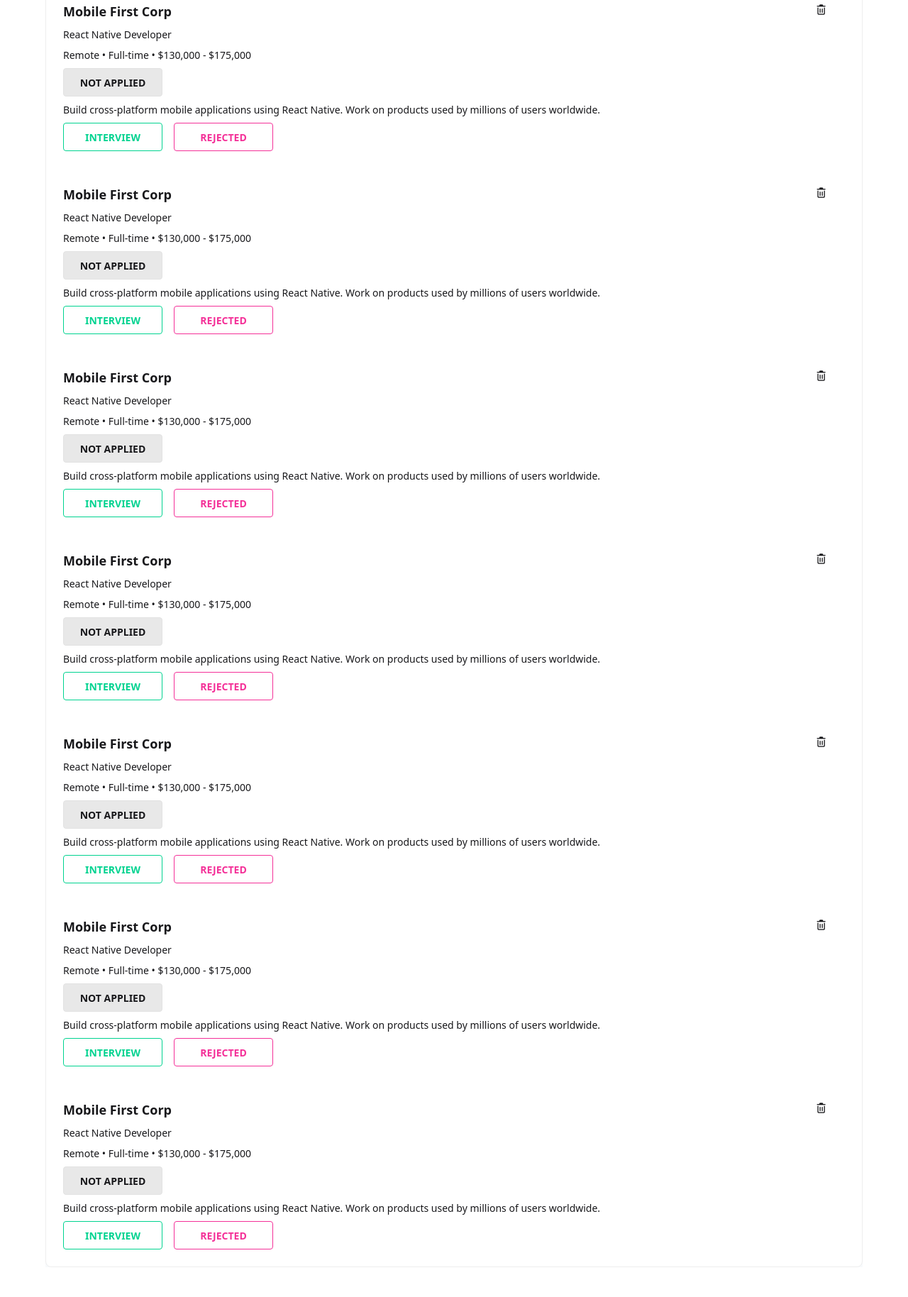
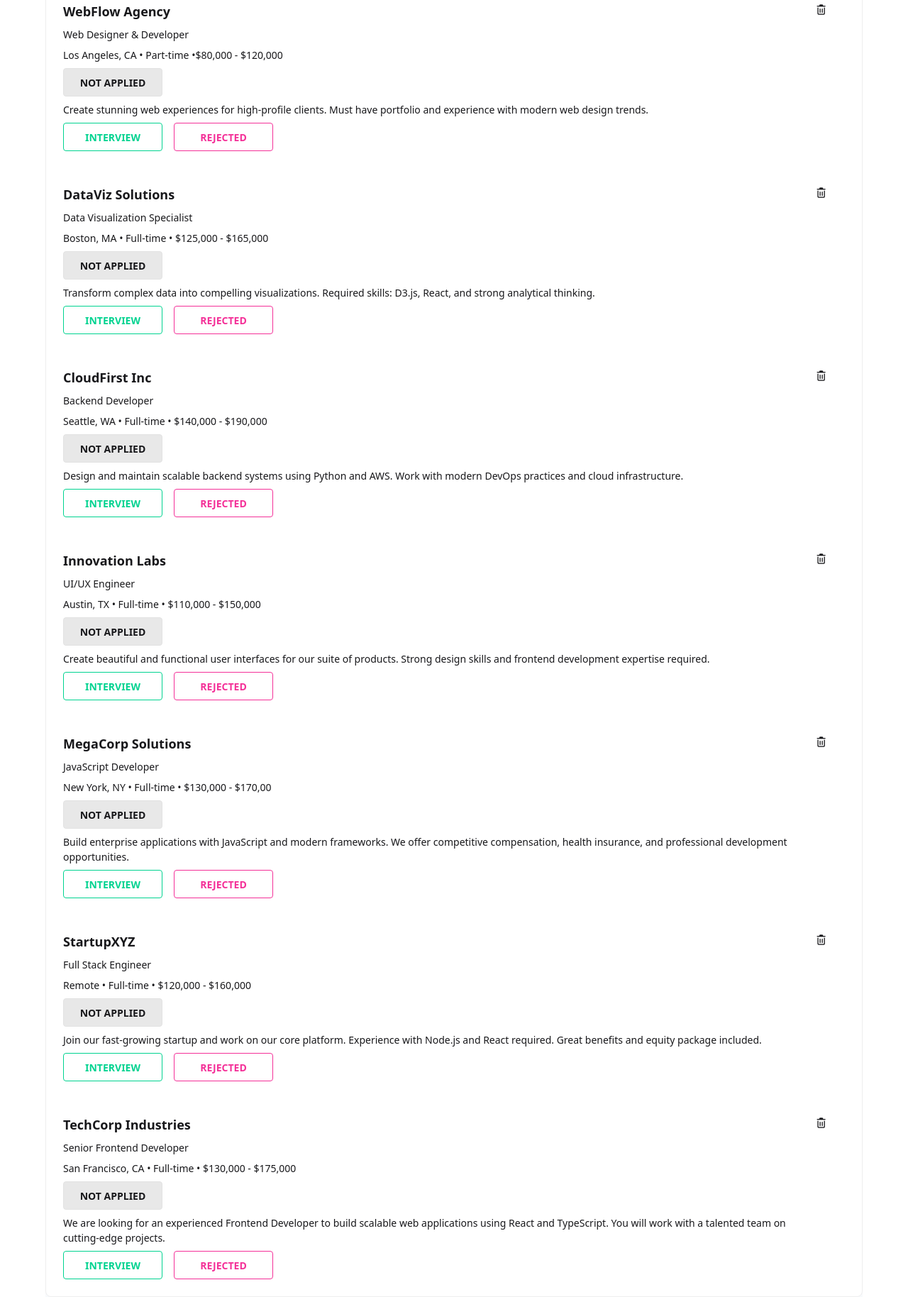
Before and after one commit to hasanimam98/Assignment-04, a plain HTML site: page index.html in a window 1280 px wide. Shown: the part 516-2344 px from the top of the page at 71% size. Before the commit the page ends 2302 px from the top, so only its background shows below. Drawn offline with nearby package versions, Linux system fonts and the light colour scheme.

```diff
--- a/index.html
+++ b/index.html
@@ -61,7 +61,7 @@
         <div role="tabpanel" class="tab-content border-base-300 bg-base-100">
           <!-- card1 -->
           <div
-            class="card-body card grid grid-cols-[repeat(1,25fr)_1fr] justify-between"
+            class="card-body card grid grid-cols-[repeat(1,25fr)_1fr] justify-between data-id='0'"
           >
             <div class="space-y-2">
               <h2 class="card-title">Mobile First Corp</h2>
@@ -99,20 +99,22 @@
           <!-- card2 -->
 
           <div
-            class="card-body card grid grid-cols-[repeat(1,25fr)_1fr] justify-between"
+            class="card-body card grid grid-cols-[repeat(1,25fr)_1fr] justify-between data-id='1'"
           >
             <div class="space-y-2">
-              <h2 class="card-title">Mobile First Corp</h2>
-              <p class="font-light">React Native Developer</p>
-              <p class="font-light">Remote • Full-time • $130,000 - $175,000</p>
+              <h2 class="card-title">WebFlow Agency</h2>
+              <p class="font-light">Web Designer & Developer</p>
+              <p class="font-light">
+                Los Angeles, CA • Part-time •$80,000 - $120,000
+              </p>
 
               <button class="btn btn-active w-35 Not-Applied">
                 NOT APPLIED
               </button>
 
               <p class="font-light">
-                Build cross-platform mobile applications using React Native.
-                Work on products used by millions of users worldwide.
+                Create stunning web experiences for high-profile clients. Must
+                have portfolio and experience with modern web design trends.
               </p>
 
               <div class="flex gap-4">
@@ -134,20 +136,22 @@
           <!-- Card3 -->
 
           <div
-            class="card-body grid grid-cols-[repeat(1,25fr)_1fr] justify-between"
+            class="card-body grid grid-cols-[repeat(1,25fr)_1fr] justify-between data-id='2'"
           >
             <div class="space-y-2">
-              <h2 class="card-title">Mobile First Corp</h2>
-              <p class="font-light">React Native Developer</p>
-              <p class="font-light">Remote • Full-time • $130,000 - $175,000</p>
+              <h2 class="card-title">DataViz Solutions</h2>
+              <p class="font-light">Data Visualization Specialist</p>
+              <p class="font-light">
+                Boston, MA • Full-time • $125,000 - $165,000
+              </p>
 
               <button class="btn btn-active w-35 Not-Applied">
                 NOT APPLIED
               </button>
 
               <p class="font-light">
-                Build cross-platform mobile applications using React Native.
-                Work on products used by millions of users worldwide.
+                Transform complex data into compelling visualizations. Required
+                skills: D3.js, React, and strong analytical thinking.
               </p>
 
               <div class="flex gap-4">
@@ -168,20 +172,22 @@
           </div>
           <!-- Card4 -->
           <div
-            class="card-body grid grid-cols-[repeat(1,25fr)_1fr] justify-between"
+            class="card-body grid grid-cols-[repeat(1,25fr)_1fr] justify-between data-id='3'"
           >
             <div class="space-y-2">
-              <h2 class="card-title">Mobile First Corp</h2>
-              <p class="font-light">React Native Developer</p>
-              <p class="font-light">Remote • Full-time • $130,000 - $175,000</p>
+              <h2 class="card-title">CloudFirst Inc</h2>
+              <p class="font-light">Backend Developer</p>
+              <p class="font-light">
+                Seattle, WA • Full-time • $140,000 - $190,000
+              </p>
 
               <button class="btn btn-active w-35 Not-Applied">
                 NOT APPLIED
               </button>
 
               <p class="font-light">
-                Build cross-platform mobile applications using React Native.
-                Work on products used by millions of users worldwide.
+                Design and maintain scalable backend systems using Python and
+                AWS. Work with modern DevOps practices and cloud infrastructure.
               </p>
 
               <div class="flex gap-4">
@@ -202,20 +208,23 @@
           </div>
           <!-- card5 -->
           <div
-            class="card-body grid grid-cols-[repeat(1,25fr)_1fr] justify-between"
+            class="card-body grid grid-cols-[repeat(1,25fr)_1fr] justify-between data-id='4'"
           >
             <div class="space-y-2">
-              <h2 class="card-title">Mobile First Corp</h2>
-              <p class="font-light">React Native Developer</p>
-              <p class="font-light">Remote • Full-time • $130,000 - $175,000</p>
+              <h2 class="card-title">Innovation Labs</h2>
+              <p class="font-light">UI/UX Engineer</p>
+              <p class="font-light">
+                Austin, TX • Full-time • $110,000 - $150,000
+              </p>
 
               <button class="btn btn-active w-35 Not-Applied">
                 NOT APPLIED
               </button>
 
               <p class="font-light">
-                Build cross-platform mobile applications using React Native.
-                Work on products used by millions of users worldwide.
+                Create beautiful and functional user interfaces for our suite of
+                products. Strong design skills and frontend development
+                expertise required.
               </p>
 
               <div class="flex gap-4">
@@ -236,20 +245,23 @@
           </div>
           <!-- card6 -->
           <div
-            class="card-body grid grid-cols-[repeat(1,25fr)_1fr] justify-between"
+            class="card-body grid grid-cols-[repeat(1,25fr)_1fr] justify-between data-id='5'"
           >
             <div class="space-y-2">
-              <h2 class="card-title">Mobile First Corp</h2>
-              <p class="font-light">React Native Developer</p>
-              <p class="font-light">Remote • Full-time • $130,000 - $175,000</p>
+              <h2 class="card-title">MegaCorp Solutions</h2>
+              <p class="font-light">JavaScript Developer</p>
+              <p class="font-light">
+                New York, NY • Full-time • $130,000 - $170,00
+              </p>
 
               <button class="btn btn-active w-35 Not-Applied">
                 NOT APPLIED
               </button>
 
               <p class="font-light">
-                Build cross-platform mobile applications using React Native.
-                Work on products used by millions of users worldwide.
+                Build enterprise applications with JavaScript and modern
+                frameworks. We offer competitive compensation, health insurance,
+                and professional development opportunities.
               </p>
 
               <div class="flex gap-4">
@@ -271,20 +283,21 @@
 
           <!-- card7 -->
           <div
-            class="card-body grid grid-cols-[repeat(1,25fr)_1fr] justify-between"
+            class="card-body grid grid-cols-[repeat(1,25fr)_1fr] justify-between data-id='6'"
           >
             <div class="space-y-2">
-              <h2 class="card-title">Mobile First Corp</h2>
-              <p class="font-light">React Native Developer</p>
-              <p class="font-light">Remote • Full-time • $130,000 - $175,000</p>
+              <h2 class="card-title">StartupXYZ</h2>
+              <p class="font-light">Full Stack Engineer</p>
+              <p class="font-light">Remote • Full-time • $120,000 - $160,000</p>
 
               <button class="btn btn-active w-35 Not-Applied">
                 NOT APPLIED
               </button>
 
               <p class="font-light">
-                Build cross-platform mobile applications using React Native.
-                Work on products used by millions of users worldwide.
+                Join our fast-growing startup and work on our core platform.
+                Experience with Node.js and React required. Great benefits and
+                equity package included.
               </p>
 
               <div class="flex gap-4">
@@ -305,20 +318,23 @@
           </div>
           <!-- card8 -->
           <div
-            class="card-body grid grid-cols-[repeat(1,25fr)_1fr] justify-between"
+            class="card-body grid grid-cols-[repeat(1,25fr)_1fr] justify-between data-id='7'"
           >
             <div class="space-y-2">
-              <h2 class="card-title">Mobile First Corp</h2>
-              <p class="font-light">React Native Developer</p>
-              <p class="font-light">Remote • Full-time • $130,000 - $175,000</p>
+              <h2 class="card-title">TechCorp Industries</h2>
+              <p class="font-light">Senior Frontend Developer</p>
+              <p class="font-light">
+                San Francisco, CA • Full-time • $130,000 - $175,000
+              </p>
 
               <button class="btn btn-active w-35 Not-Applied">
                 NOT APPLIED
               </button>
 
               <p class="font-light">
-                Build cross-platform mobile applications using React Native.
-                Work on products used by millions of users worldwide.
+                We are looking for an experienced Frontend Developer to build
+                scalable web applications using React and TypeScript. You will
+                work with a talented team on cutting-edge projects.
               </p>
 
               <div class="flex gap-4">
```
Also changed, not shown: TotalJob.js (+94 -35 lines).
